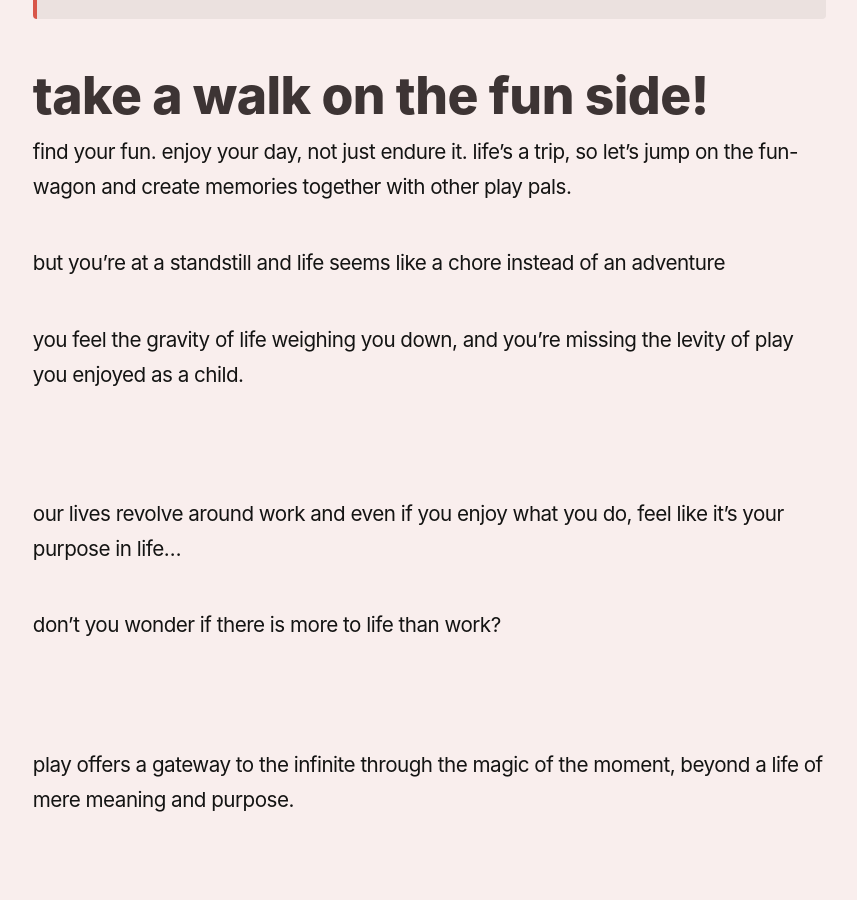
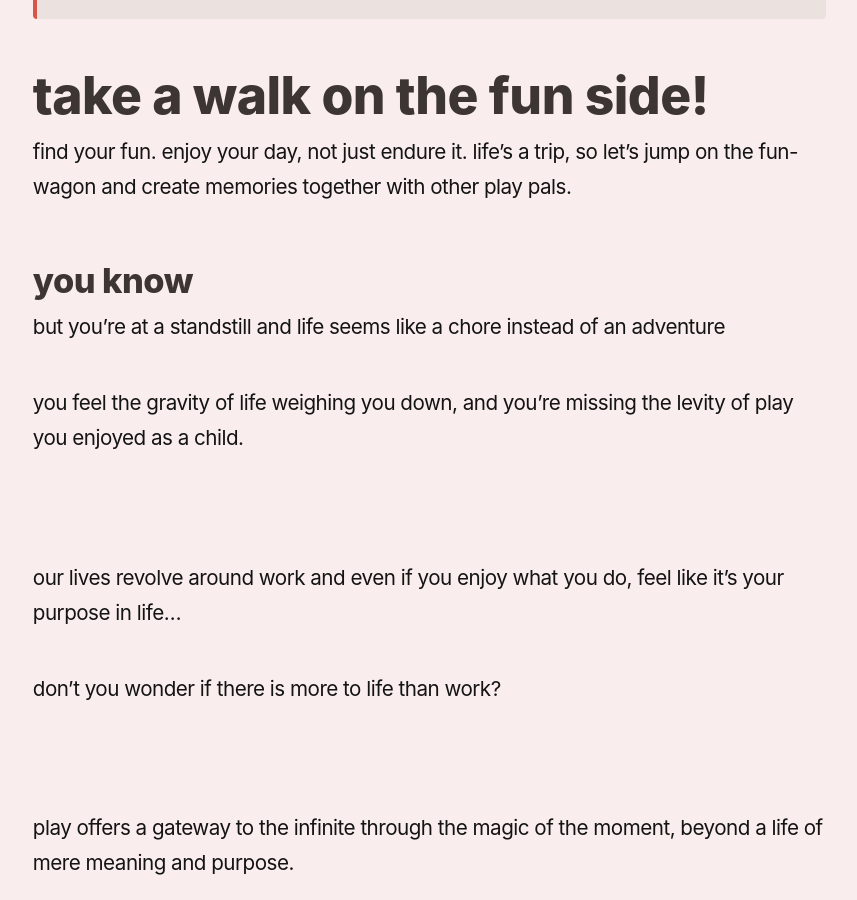
Before and after one commit to reddy2go/redgarden, a Jekyll site: the page built from _notes/playpen.md, in a window 1280 px wide and 900 px high, scrolled down 886 px. Shown: the whole window, without its empty margins (44-901 px from the left). Built offline with Jekyll 4.4.1, drawn with Linux system fonts in a browser that asks for light colours; some web fonts are replaced; Markdown is read by kramdown in place of the engine named in the settings.

Commit message:
auto commit

```diff
--- a/_notes/playpen.md
+++ b/_notes/playpen.md
@@ -11,7 +11,7 @@ favicon:
 ## take a walk on the fun side!
 find your fun. enjoy your day, not just endure it. life's a trip, so let's jump on the fun-wagon and create memories together with other play pals.
 
-
+### you know
 but you're at a standstill and life seems like a chore instead of an adventure
 
 you feel the gravity of life weighing you down, and you're missing the levity of play you enjoyed as a child.
```
